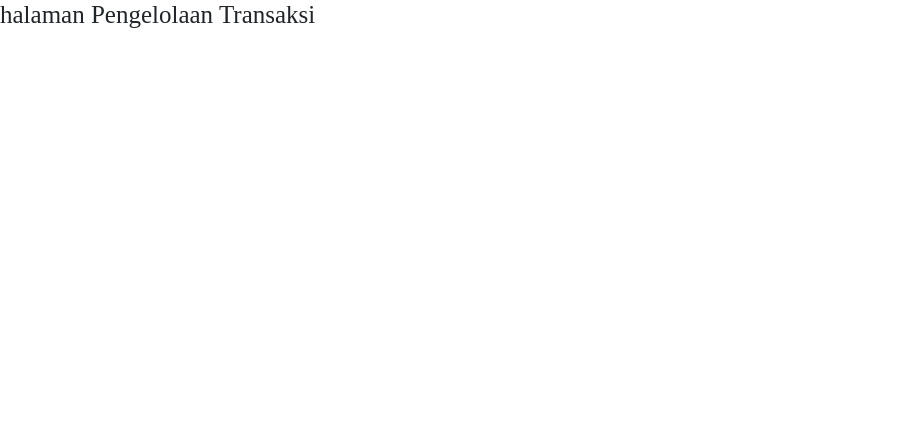
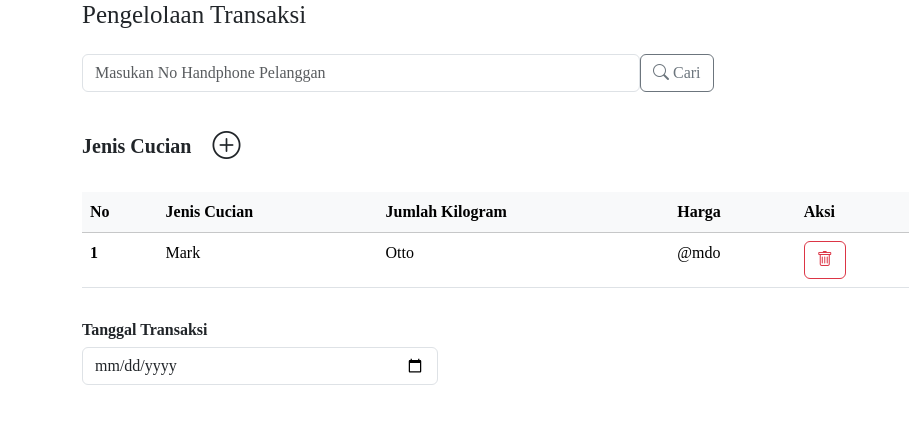
Before and after one commit to DewaTriWijaya/web_admin_laundry, a PHP site: page /page/pglTransaksi.php in a window 1280 px wide. Shown: the top 424 px of the page, without its empty margins (0-909 px from the left). Run offline with PHP 8.4, Linux system fonts and the light colour scheme.

Commit message:
perubahan fitur transaksi

```diff
--- a/page/pglTransaksi.php
+++ b/page/pglTransaksi.php
@@ -8,11 +8,77 @@
     <meta charset="UTF-8">
     <meta name="viewport" content="width=device-width, initial-scale=1.0">
     <link rel="stylesheet" href="../css/bootstrap.min.css" />
+    <link rel="stylesheet" href="https://cdn.jsdelivr.net/npm/bootstrap-icons@1.11.3/font/bootstrap-icons.min.css">
 
     <title>Document</title>
 </head>
 <body>
-    <h1>halaman Pengelolaan Transaksi</h1>
+<div class="container">
+        <div class="row mb-3">
+
+            <div class="head mb-4">
+                <h1>Pengelolaan Transaksi</h1>
+            </div>
+
+            <div class="d-flex justify-content-start mb-4">
+                <div class="col">
+                    <input type="text" class="form-control" placeholder="Masukan No Handphone Pelanggan">
+                </div>
+                <div class="col">
+                    <button class="btn btn btn-outline-secondary" type="button"><i class="bi bi-search"></i> Cari</button>
+                </div>
+            </div>
+            <div class="d-flex flex-row">
+                <div class="row align-self-center me-1">
+                    <h5><b>Jenis Cucian</b></h5>
+                </div>
+                <div class="row p-2">
+                    <button class="btn btn-sm" type="button"><h3><i class="bi bi-plus-circle"></i></h3></button>
+                </div>
+            </div>
+            <div class="d-flex justify-content-start">
+                <table class="table mt-2 w-75">
+                    <thead class="table-light">
+                        <tr>
+                            <th scope="col">No</th>
+                            <th scope="col">Jenis Cucian</th>
+                            <th scope="col">Jumlah Kilogram</th>
+                            <th scope="col">Harga</th>
+                            <th scope="col">Aksi</th>
+                        </tr>
+                    </thead>
+                    <tbody>
+                        <tr>
+                            <th scope="row">1</th>
+                            <td>Mark</td>
+                            <td>Otto</td>
+                            <td>@mdo</td>
+                            <td>
+                                <button class="btn btn-outline-danger" type="button">
+                                <i class="bi bi-trash"></i>
+                                </button>
+                            </td>
+                        </tr>
+                    </tbody>
+                </table>
+            </div>
+        </div>
+
+        <div class="row">
+            <div class="col">
+                <div class="col">
+                    <div class="row">
+                        <h6><b>Tanggal Transaksi</b></h6>
+                        <div class="col-md-4">
+                            <input type="date" class="form-control">
+                        </div>
+                    </div>
+
+                </div>
+            </div>
+        </div>
+</div>
+
     <script src="../js/bootstrap.min.js"></script>
 </body>
 </html>
```
